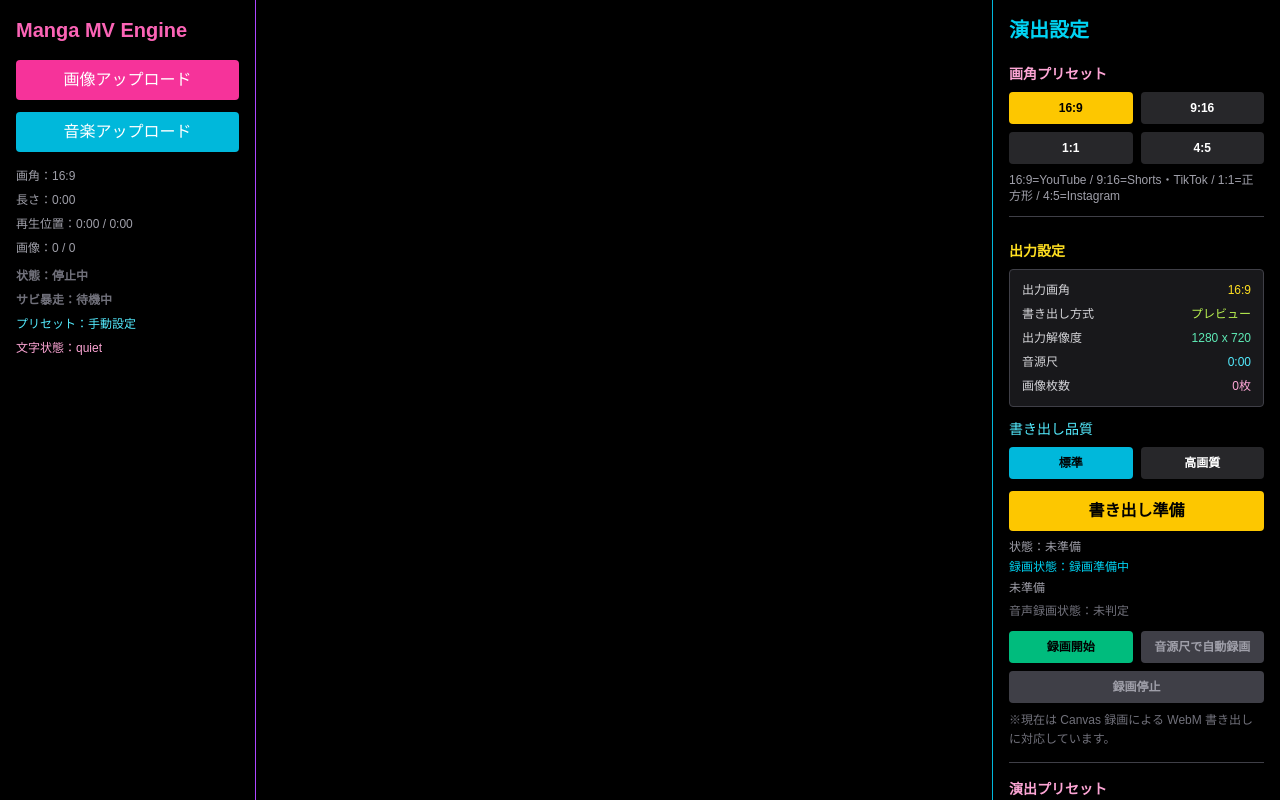
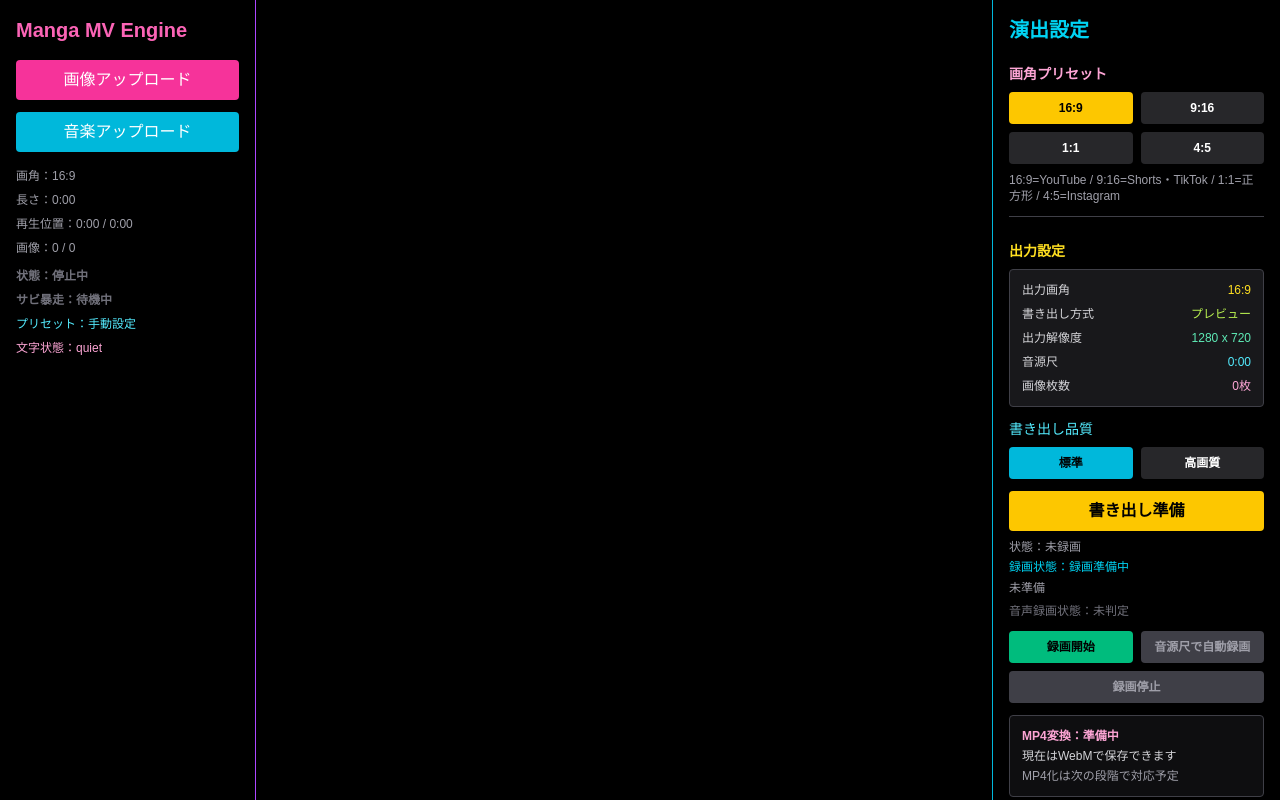
Before and after one commit to utugorou/manga-mv-engine, a Next.js app: page / in a window 1280 px wide. Shown: the top 800 px of the page. Built offline with nearby package versions, Linux system fonts and the light colour scheme.

Commit message:
Refine export result panel UI for WebM workflow

```diff
--- a/src/components/ExportPanel.tsx
+++ b/src/components/ExportPanel.tsx
@@ -1,6 +1,6 @@
 "use client";
 
-import { getExportModeLabel, getExportResolution, getExportStatusLabel } from "../lib/exportHelpers";
+import { getExportModeLabel, getExportResolution } from "../lib/exportHelpers";
 import type {
   AspectRatio,
   ExportAudioStatus,
@@ -52,6 +52,22 @@ export default function ExportPanel({
   formatTime,
 }: ExportPanelProps) {
   const resolution = getExportResolution(aspectRatio, exportQuality);
+  const isRecordingNow = isRecording || exportStatus === "recording";
+  const statusText =
+    exportStatus === "recording"
+      ? "録画中"
+      : exportStatus === "finished"
+        ? "録画完了"
+        : exportStatus === "error"
+          ? "エラー"
+          : "未録画";
+  const recordingText = isRecordingNow
+    ? recordingMode === "synced"
+      ? "音源尺で録画中"
+      : "録画中"
+    : exportStatus === "finished"
+      ? "録画完了"
+      : "録画準備中";
 
   return (
     <div className="pt-3 pb-3 border-b border-zinc-700">
@@ -118,17 +134,10 @@ export default function ExportPanel({
       </button>
 
       <p className="text-xs text-zinc-400 mt-2">
-        状態：{getExportStatusLabel(exportStatus)}
+        状態：{statusText}
       </p>
       <p className="text-xs text-cyan-400 mt-1">
-        録画状態：
-        {isRecording
-          ? recordingMode === "synced"
-            ? "音源尺で録画中"
-            : "録画中"
-          : exportStatus === "finished"
-            ? "録画完了"
-            : "録画準備中"}
+        録画状態：{recordingText}
       </p>
       <p className="text-xs text-zinc-400 mt-1 leading-relaxed">{exportMessage}</p>
       <p className="text-xs text-zinc-500 mt-1">
@@ -143,14 +152,14 @@ export default function ExportPanel({
       <div className="grid grid-cols-2 gap-2 mt-3">
         <button
           onClick={handleStartRecording}
-          disabled={isRecording}
+          disabled={isRecordingNow}
           className="p-2 rounded text-xs font-bold bg-emerald-500 hover:bg-emerald-400 disabled:bg-zinc-700 disabled:text-zinc-400 text-black"
         >
-          録画開始
+          {exportStatus === "finished" ? "もう一度録画する" : "録画開始"}
         </button>
         <button
           onClick={handleStartSyncedRecording}
-          disabled={isRecording || !hasAudioSource}
+          disabled={isRecordingNow || !hasAudioSource}
           className="p-2 rounded text-xs font-bold bg-cyan-500 hover:bg-cyan-400 disabled:bg-zinc-700 disabled:text-zinc-400 text-black"
         >
           音源尺で自動録画
@@ -168,23 +177,46 @@ export default function ExportPanel({
       </div>
 
       {recordedVideoUrl && (
-        <div className="mt-3 text-xs space-y-2">
-          <a
-            href={recordedVideoUrl}
-            target="_blank"
-            rel="noreferrer"
-            className="block text-cyan-300 underline"
-          >
-            録画結果を開く
-          </a>
+        <div className="mt-3 rounded border border-zinc-700 bg-zinc-900/70 p-3 text-xs space-y-3">
+          <p className="text-emerald-300 font-bold">録画完了</p>
+          <div className="space-y-2">
+            <p className="text-zinc-300">WebMプレビュー</p>
+            <video
+              src={recordedVideoUrl}
+              controls
+              className="w-full rounded border border-zinc-700 bg-black"
+            />
+          </div>
           <a
             href={recordedVideoUrl}
             download="manga-mv-export.webm"
-            className="block text-lime-300 underline"
+            className="inline-block text-lime-300 underline"
           >
-            WebMをダウンロード
+            WebMをダウンロード（manga-mv-export.webm）
           </a>
         </div>
+      )}
+
+      <div className="mt-3 rounded border border-zinc-700 bg-zinc-900/60 p-3 text-xs space-y-1">
+        <p className="text-pink-300 font-bold">MP4変換：準備中</p>
+        <p className="text-zinc-300">現在はWebMで保存できます</p>
+        <p className="text-zinc-400">MP4化は次の段階で対応予定</p>
+      </div>
+
+      {exportStatus === "error" && (
+        <p className="text-xs text-rose-300 mt-2">書き出し時にエラーが発生しました。</p>
+      )}
+
+      {exportStatus === "idle" && (
+        <p className="text-xs text-zinc-500 mt-2">まだ録画は実行されていません。</p>
+      )}
+
+      {exportStatus === "finished" && (
+        <p className="text-xs text-cyan-300 mt-2">再録画する場合は「もう一度録画する」を押してください。</p>
+      )}
+
+      {exportStatus === "ready" && (
+        <p className="text-xs text-zinc-400 mt-2">録画準備が完了しています。</p>
       )}
 
       <p className="text-xs text-zinc-500 mt-2 leading-relaxed">
```
